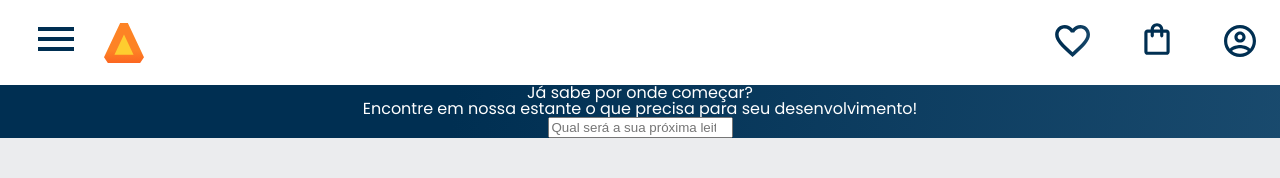
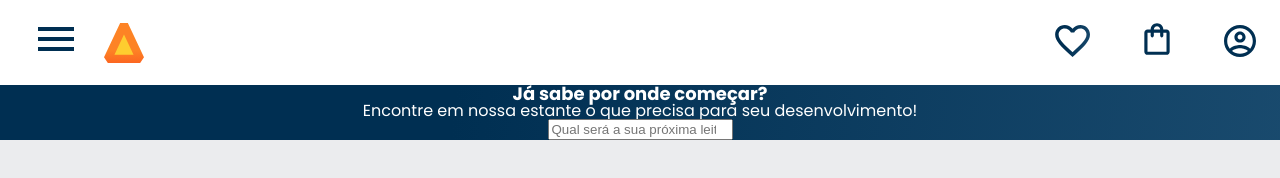
Before and after one commit to AdrianoGomesFilho/Alura, a plain HTML site: page Prof Monica H/Mobile First/index.html in a window 1280 px wide. Drawn offline with Linux system fonts and the light colour scheme; files that its build step writes are made by us from their sources.

Commit message:
Update banner.css

```diff
--- a/Prof Monica H/Mobile First/styles/banner.css
+++ b/Prof Monica H/Mobile First/styles/banner.css
@@ -3,3 +3,9 @@
     color: var(--branco);
     text-align: center;
 }
+
+
+.banner__titulo {
+    font-size: 18px;
+    font-weight: 700;
+}
```
